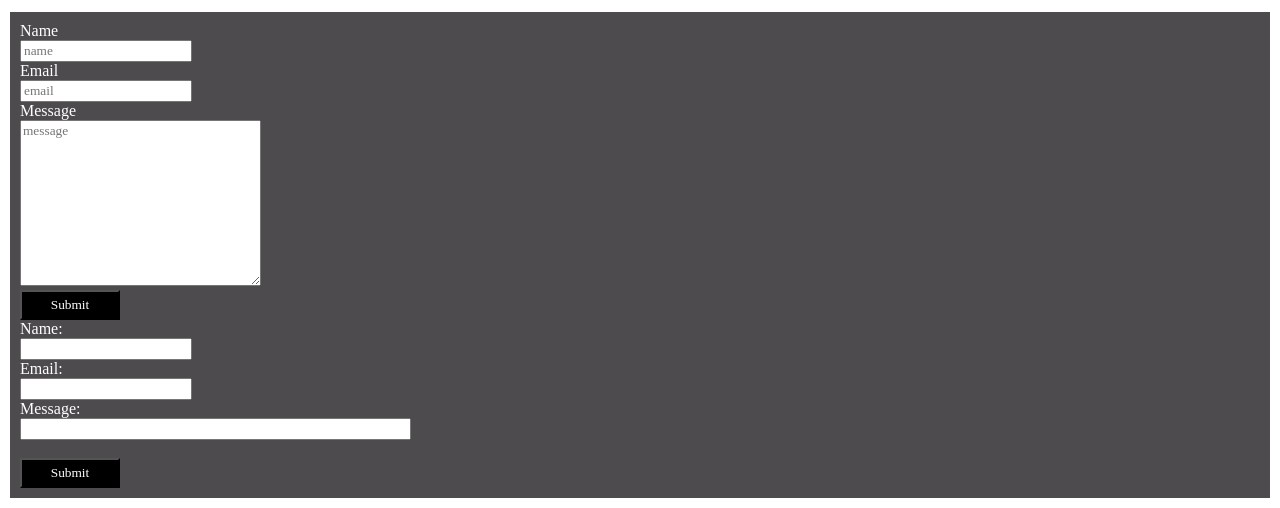
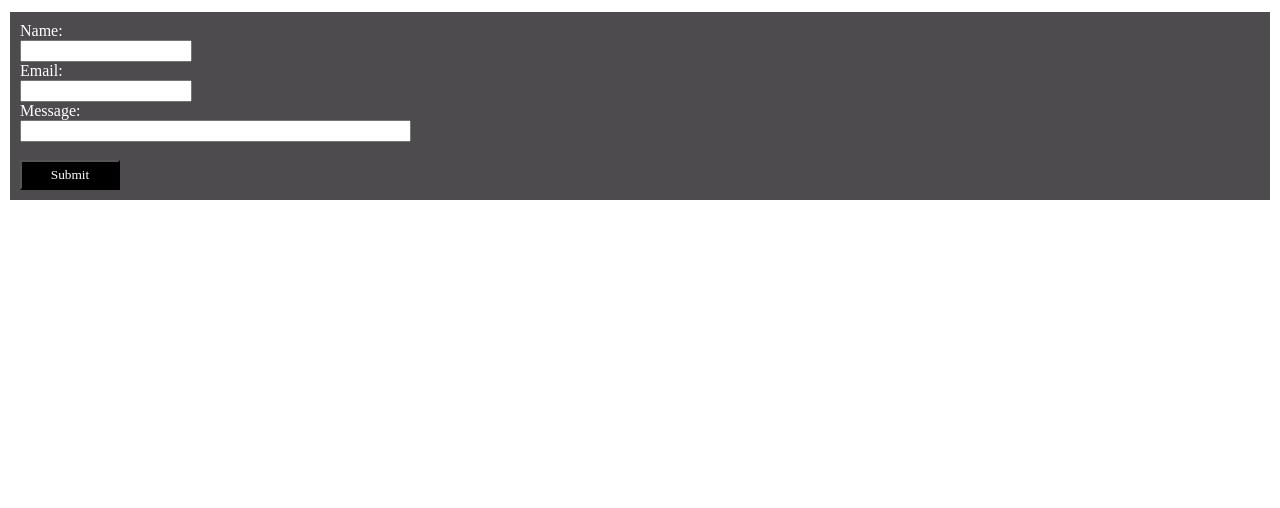
Before and after one commit to McCormick29/mccormick29.github.io, a website: page index.html in a window 1280 px wide. Shown: the part 727-1235 px from the top of the page. After the commit the page ends 937 px from the top, so only its background shows below. Drawn offline with Linux system fonts and the light colour scheme.

Commit message:
changed email form

```diff
--- a/index.html
+++ b/index.html
@@ -94,7 +94,7 @@
             </div>
         </div>
         <section class="emailForm">
-<form method="POST" action=”contact-form” class="contact-form">
+<!-- <form method="POST" action=”contact-form” class="contact-form">
 <label for="name">Name</label><br>
 <input class="name" type=”text” placeholder="name" required><br>
 <label for="">Email</label><br />
@@ -109,7 +109,7 @@ rows="10"
 placeholder="message"
 required></textarea><br/>
 <button class="submitBtn" type=”submit”>Submit</button>
-</form>
+</form> -->
 <form action="malto:levimccormick26@gmail.com" method="post" enctype="text/plain">
 Name: <br>
 <input type="text" name="name" id=""><br>
```
